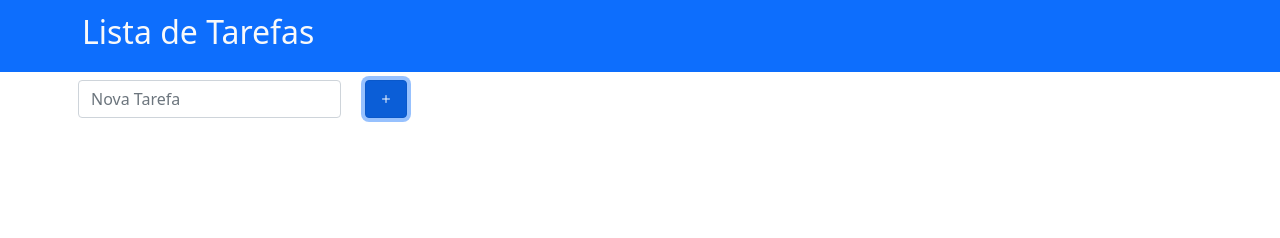
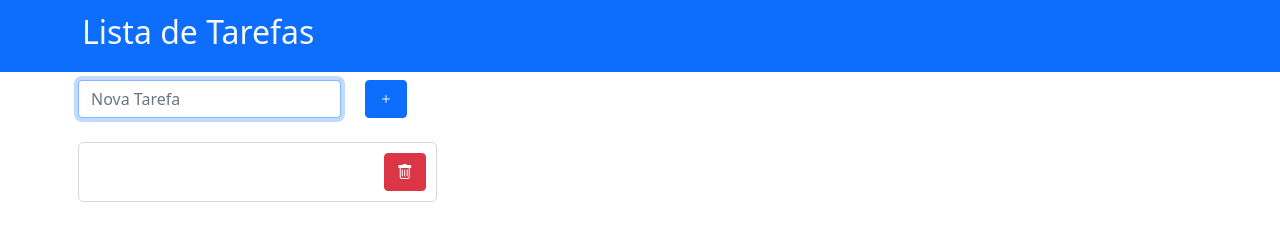
Before and after one commit to RUdsonTeixeira/2020-tads-3220, a plain HTML site: page atividade-projetos/app-lista-tarefas/index.html in a window 1280 px wide. Both pictures are taken after a click on the button 386 px from the left and 99 px from the top of the page. Drawn offline with nearby package versions, Linux system fonts and the light colour scheme.

Commit message:
update: app lista de tarefas

```diff
--- a/atividade-projetos/app-lista-tarefas/css/app.css
+++ b/atividade-projetos/app-lista-tarefas/css/app.css
@@ -18,3 +18,7 @@ div.task li.task-title{
 div.task button{
     margin: 2px;
 }
+
+i{
+    pointer-events: none;
+}
--- a/atividade-projetos/app-lista-tarefas/js/app.js
+++ b/atividade-projetos/app-lista-tarefas/js/app.js
@@ -3,8 +3,28 @@ const btnAdd  = document.querySelector('.btn-add')
 const tasksList = document.querySelector('.tasks-list')
 
 function addTask(){
+   let divTask = document.createElement('div')
+   divTask.className='task'
 
+   let liTaskTitle = document.createElement('li')
+   liTaskTitle.className='task-title'
+   liTaskTitle.textContent = inputTask.value
+
+   let btnExcluir = document.createElement('button')
+   btnExcluir.className='btn btn-danger'
+   btnExcluir.innerHTML='<i class="bi bi-trash"></i>'
+   btnExcluir.addEventListener('click',removeTask)
+
+   divTask.appendChild(liTaskTitle)
+   divTask.appendChild(btnExcluir)
+   tasksList.appendChild(divTask)
+
+   inputTask.value=''
+   inputTask.focus()
 }
-function taskDelete(event){
+function removeTask(event){
+    let btnExcluir = event.target
+    let divTask = btnExcluir.parentElement
+    divTask.remove()
 }
 btnAdd.addEventListener('click',addTask)
```
Also changed, not shown: atividade-projetos/app-lista-tarefas/index.html (+4 -4 lines).
